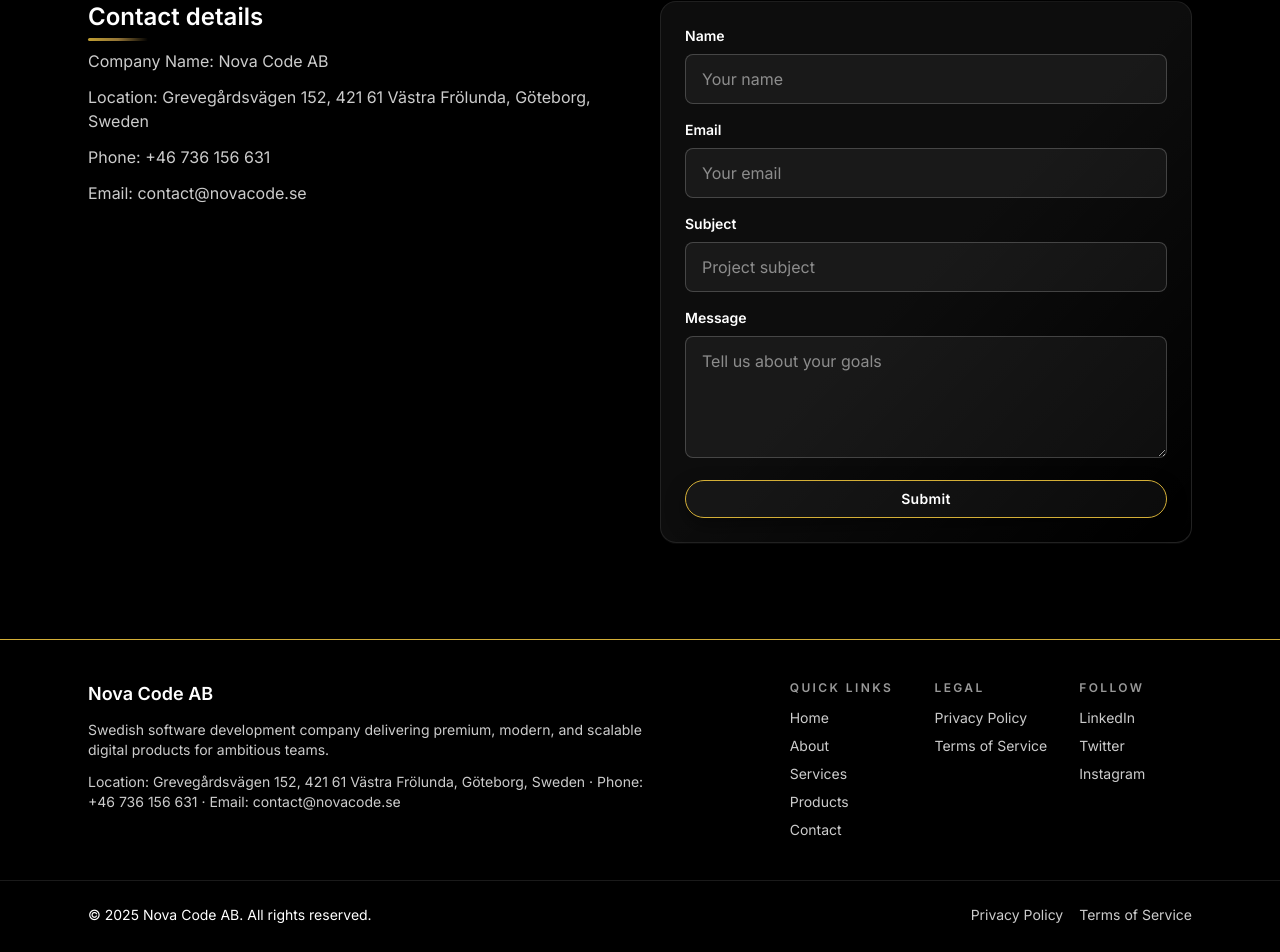
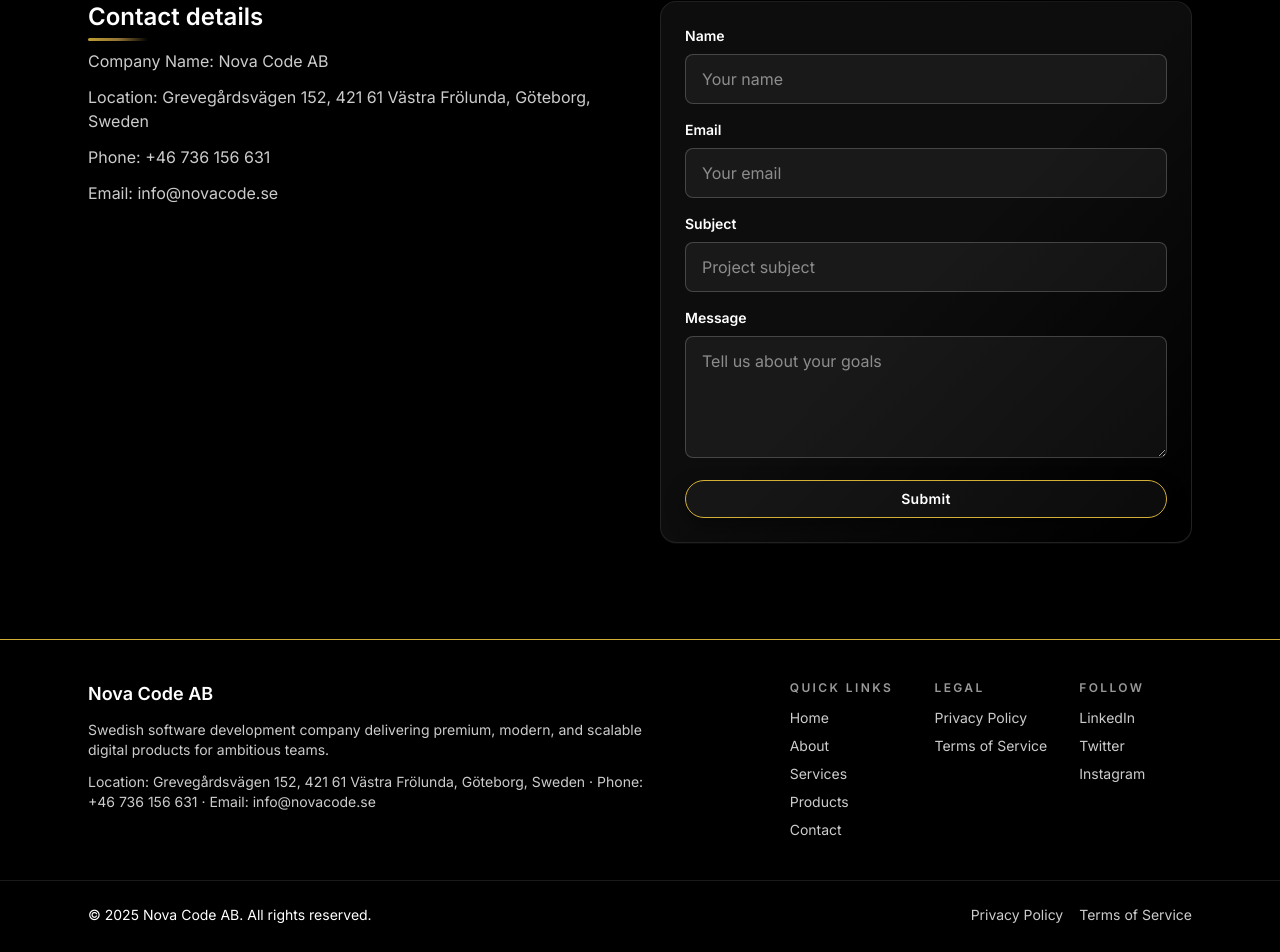
Before and after one commit to NoahAkkad/nova-code-website, a Next.js app: page /contact in a window 1280 px wide. Shown: the part 511-1463 px from the top of the page. Built offline with nearby package versions, Linux system fonts and the light colour scheme.

Commit message:
Update contact email address

```diff
--- a/src/app/contact/page.tsx
+++ b/src/app/contact/page.tsx
@@ -21,7 +21,7 @@
               <p>Company Name: Nova Code AB</p>
               <p>Location: Grevegårdsvägen 152, 421 61 Västra Frölunda, Göteborg, Sweden</p>
               <p>Phone: +46 736 156 631</p>
-              <p>Email: contact@novacode.se</p>
+              <p>Email: info@novacode.se</p>
             </div>
           </div>
           <div className="card-surface reveal p-6" data-animate="fade">
--- a/src/components/Footer.tsx
+++ b/src/components/Footer.tsx
@@ -25,7 +25,7 @@
           </p>
           <p className="text-secondary">
             Location: Grevegårdsvägen 152, 421 61 Västra Frölunda, Göteborg, Sweden · Phone: +46 736 156 631 · Email:
-            contact@novacode.se
+            info@novacode.se
           </p>
         </div>
         <div className="grid grid-cols-2 gap-8 sm:grid-cols-3">
```
